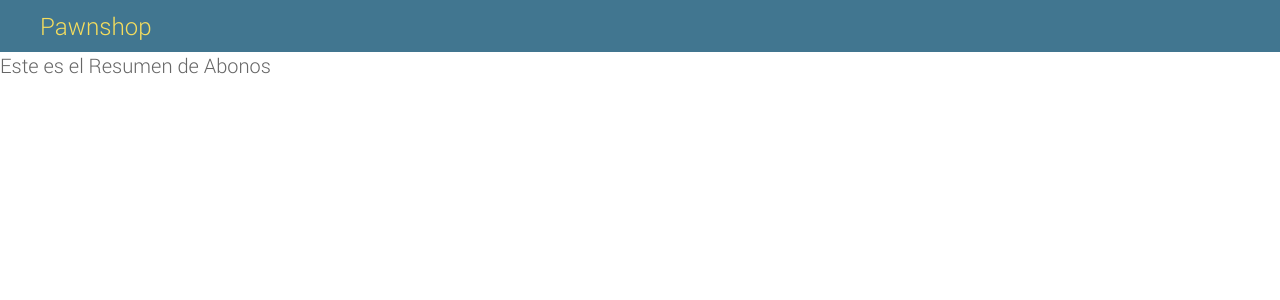
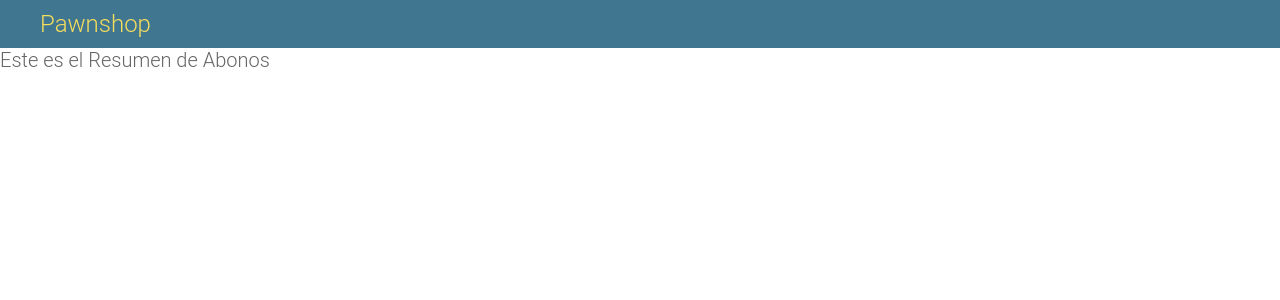
Before and after one commit to Victor-Tilve/PawnShop, a Django app: template source/Backend/templates/abonos/abonos_home.html in a window 1280 px wide. Shown: the top 300 px of the page. Run offline with Django 3.2, Linux system fonts and the light colour scheme; the template is opened without the code that fills it, so the values that code supplies are empty.

Commit message:
update ruta de .woff

```diff
--- a/source/Backend/static/css/loan/fonts.css
+++ b/source/Backend/static/css/loan/fonts.css
@@ -1,20 +1,20 @@
 @font-face {
     font-family: 'Roboto';
-    src: url('../fonts/Roboto-Bold-webfont.woff');
+    src: ('static/fonts/Roboto-Bold-webfont.woff');
     font-weight: 700;
     font-style: normal;
 }
 
 @font-face {
     font-family: 'Roboto';
-    src: url('../fonts/Roboto-Regular-webfont.woff');
+    src: ('static/fonts/Roboto-Regular-webfont.woff');
     font-weight: 400;
     font-style: normal;
 }
 
 @font-face {
     font-family: 'Roboto';
-    src: url('../fonts/Roboto-Light-webfont.woff');
+    src: ('static/fonts/Roboto-Light-webfont.woff');
     font-weight: 300;
     font-style: normal;
 }
--- a/source/Backend/static/css/loan/forms.css
+++ b/source/Backend/static/css/loan/forms.css
@@ -1,4 +1,4 @@
-@import url('widgets.css');
+/* @import url('widgets.css'); */
 
 /* FORM ROWS */
 
```
